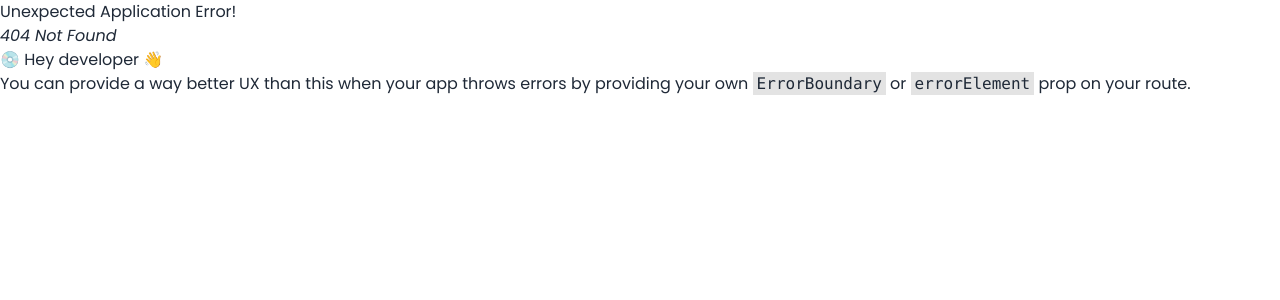
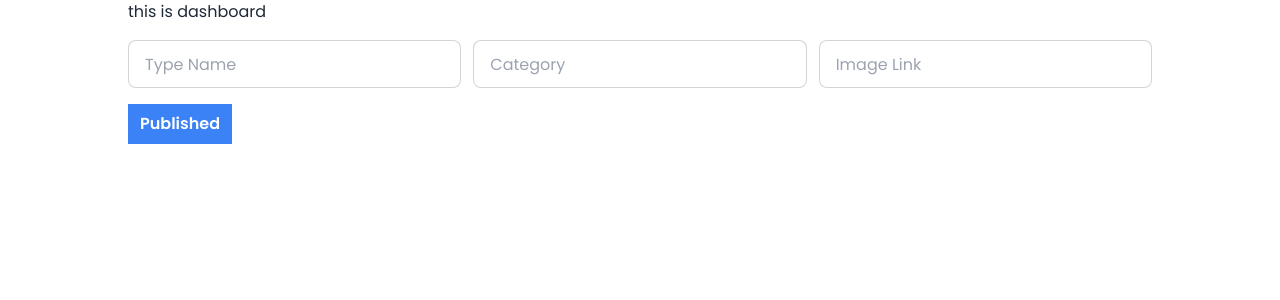
Before and after one commit to ashaansojib/developer-porfolio, a React (Vite) app: page /admin in a window 1280 px wide. Before the commit this address had no page. Shown: the top 300 px of the page. Built offline with nearby package versions, Linux system fonts and the light colour scheme.

Commit message:
add dashboard element

```diff
--- a/package.json
+++ b/package.json
@@ -15,6 +15,7 @@
     "match-sorter": "^6.3.4",
     "react": "^18.2.0",
     "react-dom": "^18.2.0",
+    "react-hook-form": "^7.51.1",
     "react-icons": "^5.0.1",
     "react-router-dom": "^6.22.1",
     "sort-by": "^1.2.0"
@@ -24,7 +25,7 @@
     "@types/react-dom": "^18.2.19",
     "@vitejs/plugin-react": "^4.2.1",
     "autoprefixer": "^10.4.17",
-    "daisyui": "^4.7.2",
+    "daisyui": "^4.7.3",
     "eslint": "^8.56.0",
     "eslint-plugin-react": "^7.33.2",
     "eslint-plugin-react-hooks": "^4.6.0",
--- a/src/layout/Dashboard.jsx
+++ b/src/layout/Dashboard.jsx
@@ -1,9 +1,34 @@
 import React from 'react';
+import { useForm } from 'react-hook-form';
 
 const Dashboard = () => {
+    const {
+        register,
+        handleSubmit,
+        watch,
+        reset,
+        formState: { errors },
+    } = useForm()
+
+    const onSubmit = (data) => {
+        console.log(data)
+        reset()
+    }
     return (
-        <div>
+        <div className="max-w-screen-lg mx-auto">
             this is dashboard
+
+            {/* add a project form */}
+            <div>
+                <form onSubmit={handleSubmit(onSubmit)}>
+                    <div className='grid lg:grid-cols-3 md:grid-cols-2 grid-cols-1 gap-3 justify-between px-2 md:px-0 py-4'>
+                        <input {...register("name", { required: true })} className='input input-bordered w-full' type="text" placeholder='Type Name' />
+                        <input {...register("category", { required: true })} className='input input-bordered w-full' type="text" placeholder='Category' />
+                        <input {...register("image", { required: true })} className='input input-bordered w-full' type="text" placeholder='Image Link' />
+                    </div>
+                    <input type="submit" value="Published" className='py-2 px-3 bg-blue-500 text-white font-semibold cursor-pointer' />
+                </form>
+            </div>
         </div>
     );
 };
--- /dev/null
+++ b/src/pages/error/ErrorPage.jsx
@@ -0,0 +1,12 @@
+import React from 'react';
+import { Link } from 'react-router-dom';
+
+const ErrorPage = () => {
+    return (
+        <div>
+            you got an error <Link to="/">back home</Link>
+        </div>
+    );
+};
+
+export default ErrorPage;
```
Also changed, not shown: src/routes/router.jsx (+10 -0 lines), 2 other files (tests, documents, lock files or other folders).
